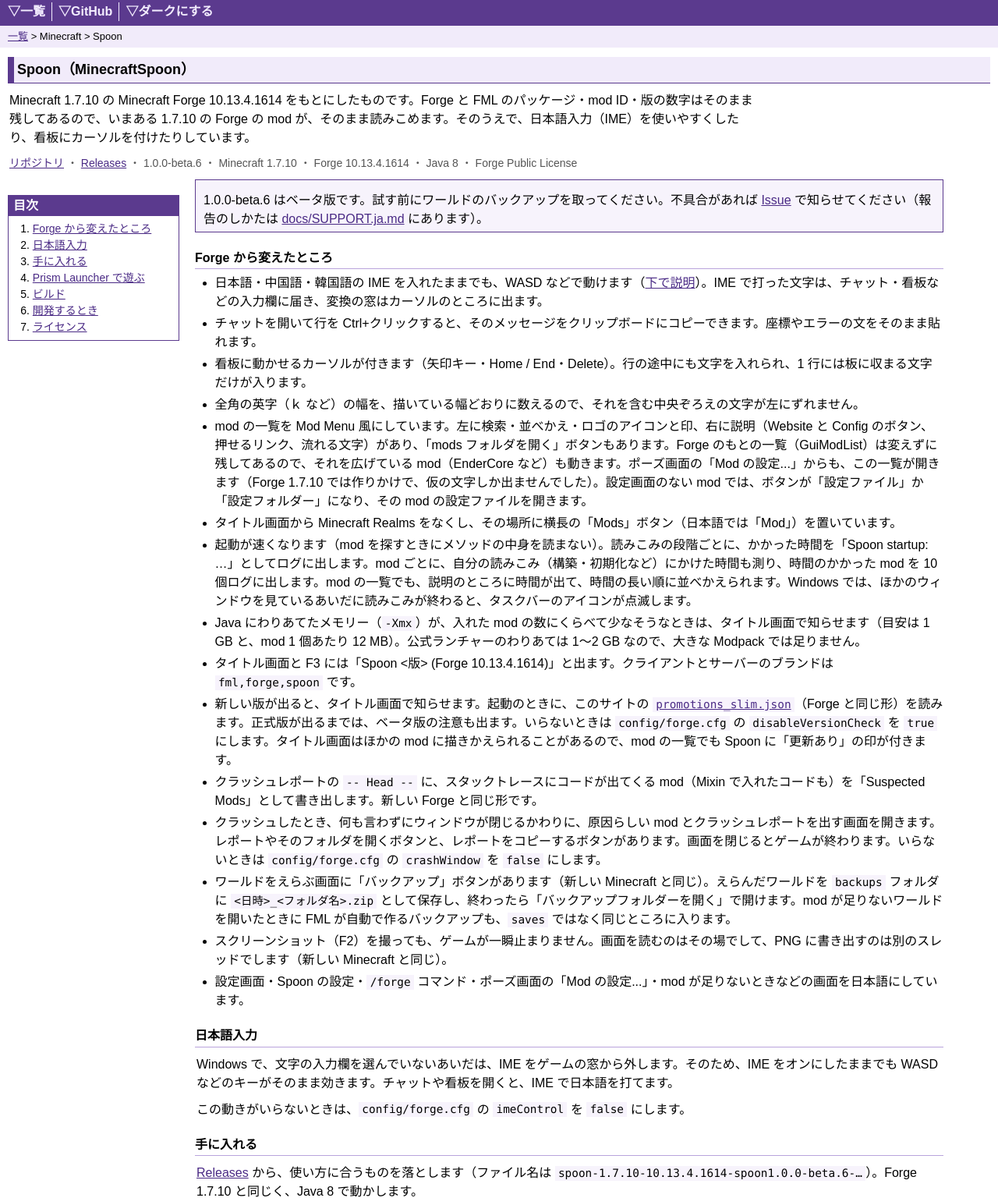
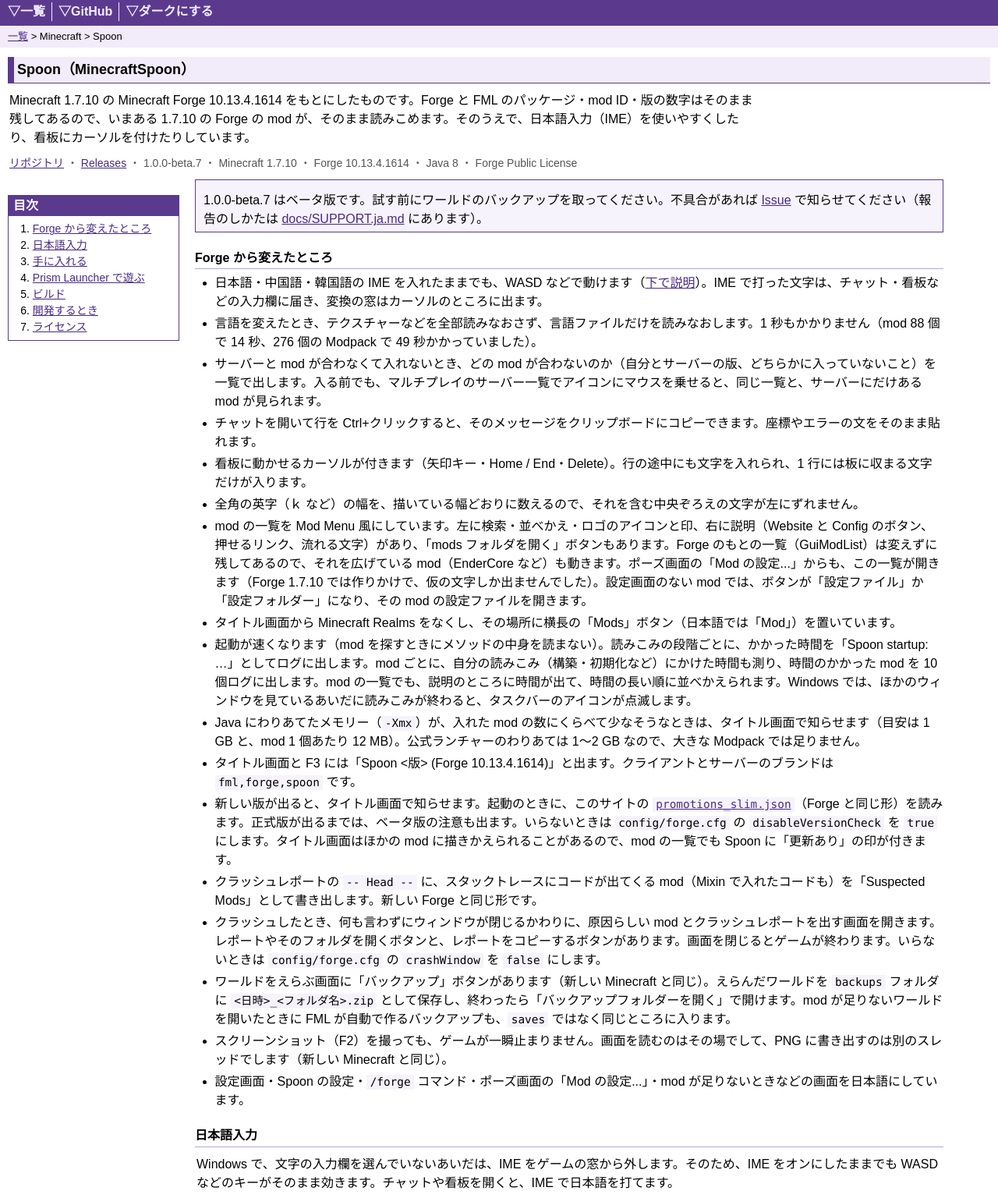
Before and after one commit to ukagaka-irono/ukagaka-irono.github.io, a plain HTML site: page minecraft-spoon/index.html in a window 1280 px wide. Shown: the part 57-1593 px from the top of the page at 78% size. Drawn offline with Linux system fonts and the light colour scheme.

Commit message:
Spoon を 1.0.0-beta.7 にする
- promotions_slim.json の 1.7.10-latest を 1.0.0-beta.7 にする（beta.2 から beta.6 のタイトル画面に新しい版として出る）
- Spoon のページ: 版とファイル名を beta.7 にし、速い言語の切り替えと、サーバーと合わない mod の一覧
  （切断の画面とサーバー一覧）を書き足す
- トップの一覧: Spoon の版

Co-Authored-By: Claude Opus 5.5 <noreply@anthropic.com>

```diff
--- a/minecraft-spoon/index.html
+++ b/minecraft-spoon/index.html
@@ -24,7 +24,7 @@
     <p class="breadcrumb"><a href="../">一覧</a> &gt; Minecraft &gt; Spoon</p>
     <h1>Spoon（MinecraftSpoon）</h1>
     <p class="intro">Minecraft 1.7.10 の Minecraft Forge 10.13.4.1614 をもとにしたものです。Forge と FML のパッケージ・mod ID・版の数字はそのまま残してあるので、いまある 1.7.10 の Forge の mod が、そのまま読みこめます。そのうえで、日本語入力（IME）を使いやすくしたり、看板にカーソルを付けたりしています。</p>
-    <p class="meta"><a href="https://github.com/ukagaka-irono/MinecraftSpoon">リポジトリ</a> ・ <a href="https://github.com/ukagaka-irono/MinecraftSpoon/releases">Releases</a> ・ 1.0.0-beta.6 ・ Minecraft 1.7.10 ・ Forge 10.13.4.1614 ・ Java 8 ・ Forge Public License</p>
+    <p class="meta"><a href="https://github.com/ukagaka-irono/MinecraftSpoon">リポジトリ</a> ・ <a href="https://github.com/ukagaka-irono/MinecraftSpoon/releases">Releases</a> ・ 1.0.0-beta.7 ・ Minecraft 1.7.10 ・ Forge 10.13.4.1614 ・ Java 8 ・ Forge Public License</p>
 
     <div class="doc">
       <nav class="toc" aria-labelledby="toc-title">
@@ -42,12 +42,14 @@
 
       <div class="content">
         <div class="note">
-          <p>1.0.0-beta.6 はベータ版です。試す前にワールドのバックアップを取ってください。不具合があれば <a href="https://github.com/ukagaka-irono/MinecraftSpoon/issues">Issue</a> で知らせてください（報告のしかたは <a href="https://github.com/ukagaka-irono/MinecraftSpoon/blob/spoon/docs/SUPPORT.ja.md">docs/SUPPORT.ja.md</a> にあります）。</p>
+          <p>1.0.0-beta.7 はベータ版です。試す前にワールドのバックアップを取ってください。不具合があれば <a href="https://github.com/ukagaka-irono/MinecraftSpoon/issues">Issue</a> で知らせてください（報告のしかたは <a href="https://github.com/ukagaka-irono/MinecraftSpoon/blob/spoon/docs/SUPPORT.ja.md">docs/SUPPORT.ja.md</a> にあります）。</p>
         </div>
 
         <h2 id="changes">Forge から変えたところ</h2>
         <ul>
           <li>日本語・中国語・韓国語の IME を入れたままでも、WASD などで動けます（<a href="#ime">下で説明</a>）。IME で打った文字は、チャット・看板などの入力欄に届き、変換の窓はカーソルのところに出ます。</li>
+          <li>言語を変えたとき、テクスチャーなどを全部読みなおさず、言語ファイルだけを読みなおします。1 秒もかかりません（mod 88 個で 14 秒、276 個の Modpack で 49 秒かかっていました）。</li>
+          <li>サーバーと mod が合わなくて入れないとき、どの mod が合わないのか（自分とサーバーの版、どちらかに入っていないこと）を一覧で出します。入る前でも、マルチプレイのサーバー一覧でアイコンにマウスを乗せると、同じ一覧と、サーバーにだけある mod が見られます。</li>
           <li>チャットを開いて行を Ctrl+クリックすると、そのメッセージをクリップボードにコピーできます。座標やエラーの文をそのまま貼れます。</li>
           <li>看板に動かせるカーソルが付きます（矢印キー・Home / End・Delete）。行の途中にも文字を入れられ、1 行には板に収まる文字だけが入ります。</li>
           <li>全角の英字（ｋ など）の幅を、描いている幅どおりに数えるので、それを含む中央ぞろえの文字が左にずれません。</li>
@@ -69,7 +71,7 @@
         <p>この動きがいらないときは、<code>config/forge.cfg</code> の <code>imeControl</code> を <code>false</code> にします。</p>
 
         <h2 id="get">手に入れる</h2>
-        <p><a href="https://github.com/ukagaka-irono/MinecraftSpoon/releases">Releases</a> から、使い方に合うものを落とします（ファイル名は <code>spoon-1.7.10-10.13.4.1614-spoon1.0.0-beta.6-…</code>）。Forge 1.7.10 と同じく、Java 8 で動かします。</p>
+        <p><a href="https://github.com/ukagaka-irono/MinecraftSpoon/releases">Releases</a> から、使い方に合うものを落とします（ファイル名は <code>spoon-1.7.10-10.13.4.1614-spoon1.0.0-beta.7-…</code>）。Forge 1.7.10 と同じく、Java 8 で動かします。</p>
         <div class="table-wrap">
           <table>
             <thead><tr><th scope="col">ファイル</th><th scope="col">使いみち</th></tr></thead>
--- a/minecraft-spoon/promotions_slim.json
+++ b/minecraft-spoon/promotions_slim.json
@@ -1,6 +1,6 @@
 {
   "homepage": "https://github.com/ukagaka-irono/MinecraftSpoon/releases",
   "promos": {
-    "1.7.10-latest": "1.0.0-beta.6"
+    "1.7.10-latest": "1.0.0-beta.7"
   }
 }
```
Also changed, not shown: index.html (+1 -1 lines).
